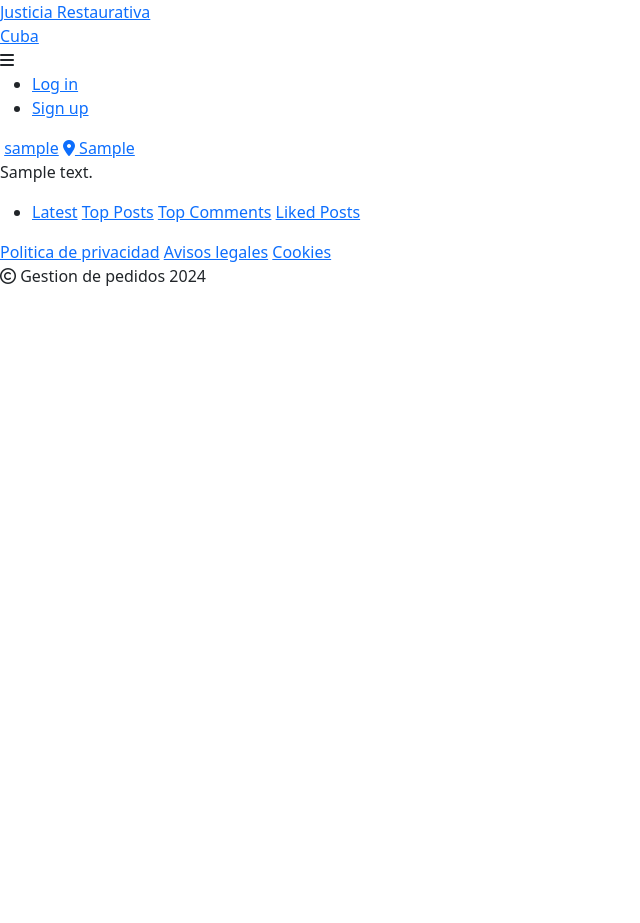
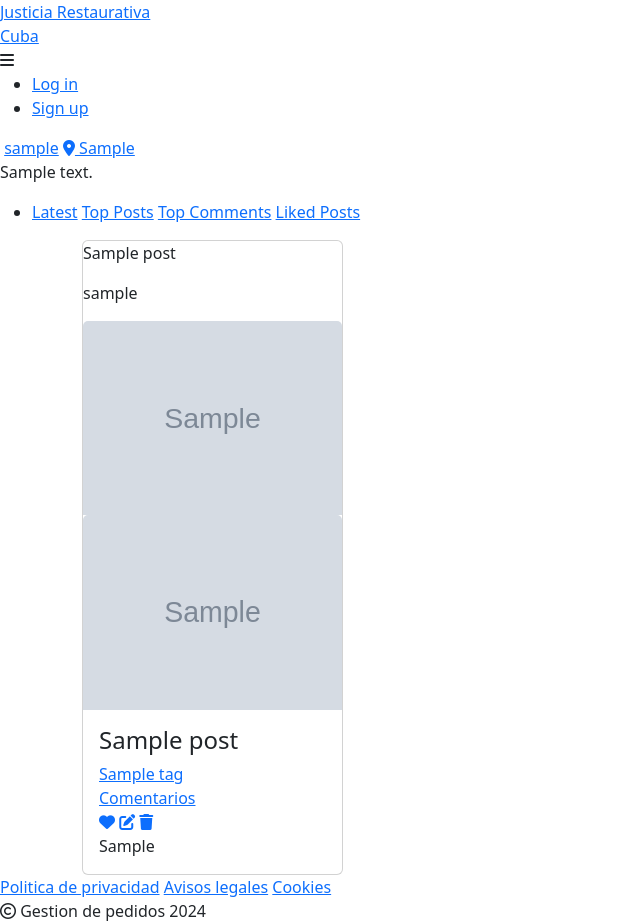
Before and after one commit to DanielErnestoPerez/justicia, a Django app: a page that uses usuarios/templates/usuarios/profile.html in a window 1280 px wide. Shown: the whole page, without its empty margins (0-640 px from the left). Before the commit the page ends 286 px from the top, so only its background shows below. Run offline with Django 5.2, Linux system fonts and the light colour scheme; tables that the repository leaves empty hold one stand-in row (values such as "Sample post"); grey boxes marked "Sample" are stand-in pictures; some libraries are stand-ins or nearby versions.

Commit message:
Update profile.html

```diff
--- a/usuarios/templates/usuarios/profile.html
+++ b/usuarios/templates/usuarios/profile.html
@@ -34,13 +34,40 @@
 
     <div class="container">
     <div class="row">
-        {% for home_post in home_posts %}
-            <div class="col-md-4">
+        {% for post in posts  %}
+            <div class="col-md-3">
                 <div class="card">
-                    <a href="{% url 'read_post' home_post.id %}"><img class="card-img-top" src="{{home_post.imagen.url}}" alt=""></a>
+                    <div class="publicaciones_titulo">
+                        <p>{{post.titulo}}</p>
+                        <p>{{post.author}}</p>
+                    </div>
+                    <article>
+                        <img class="card-img-top" src="{{post.imagen_fondo.url}}" alt="">
+                        <a href="#">
+                            <img class="card-img-top" src="{{post.imagen_portada.url}}" alt="">
+                        </a>
+                    </article>
+
                     <div class="card-body">
-                        <h4 class="card-title">{{home_post.titulo}}</h4>
-                        <p class="card-text">{{home_post.contenido}}</p>
+                        <h4 class="card-title">{{post.titulo}}</h4>
+                        <div class="tags">
+                            {% for tag in post.tags.all %}
+                                <a href="{% url 'category' tag.slug %}">
+                                    <span class='tag'>{{ tag }}</span>
+                                </a>
+                            {% endfor %}
+                        </div>
+                        <div class="sub-menu">
+                            <div class="comentarios">
+                                <a href="#">Comentarios</a>
+                            </div>
+                            <div class="editar_publicacion">
+                                <a href="#"><i class="fa-solid fa-heart"></i></a>
+                                <a href="{% url 'edit_post' post.id %}"><i class="fa-solid fa-pen-to-square"></i></a>
+                                <a href="{% url 'delete_post' post.id %}"><i class="fa-solid fa-trash"></i></a>
+                            </div>
+                        </div>
+                        <p class="card-text">{{post.resumen}}</p>
                     </div>
                 </div>
             </div>
```
